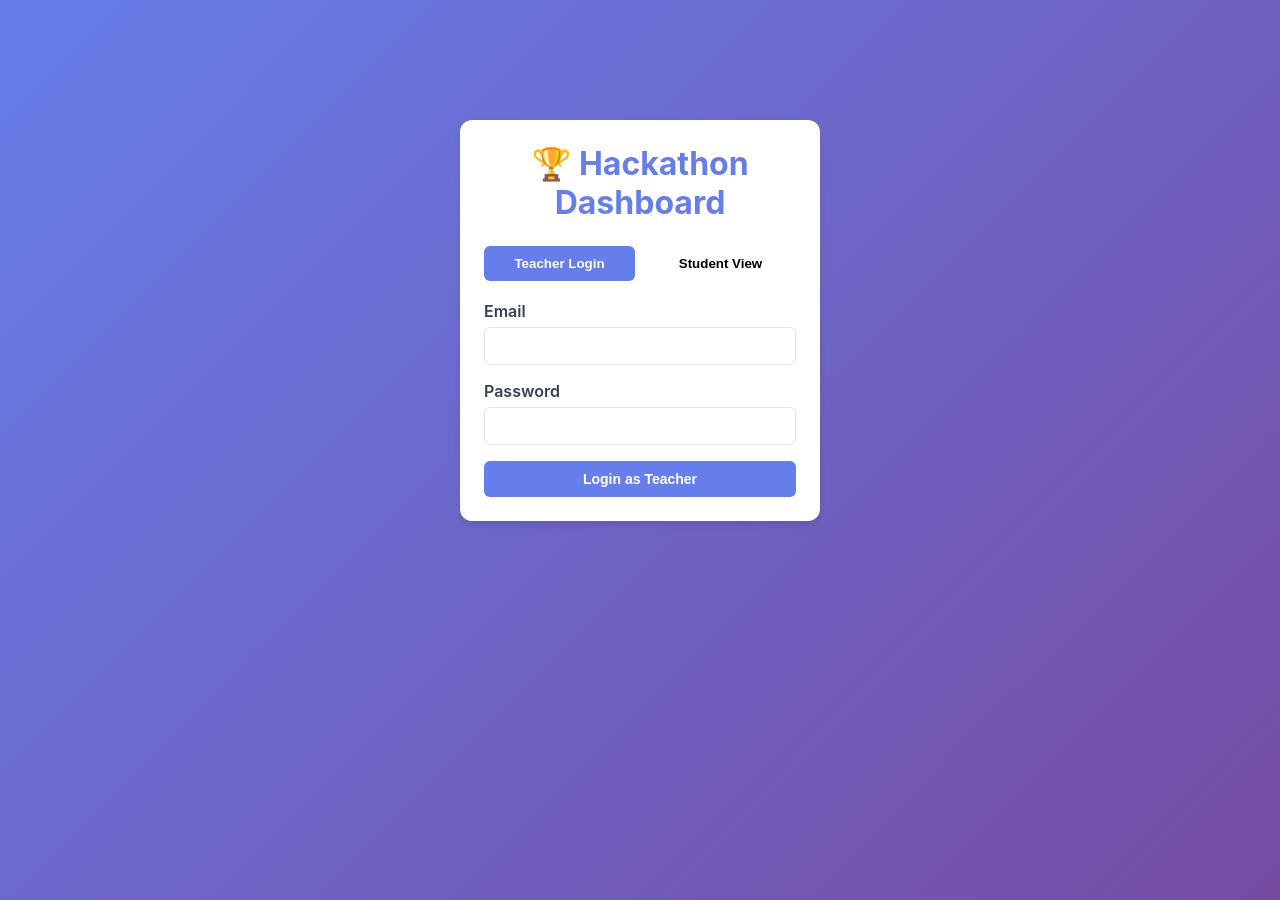
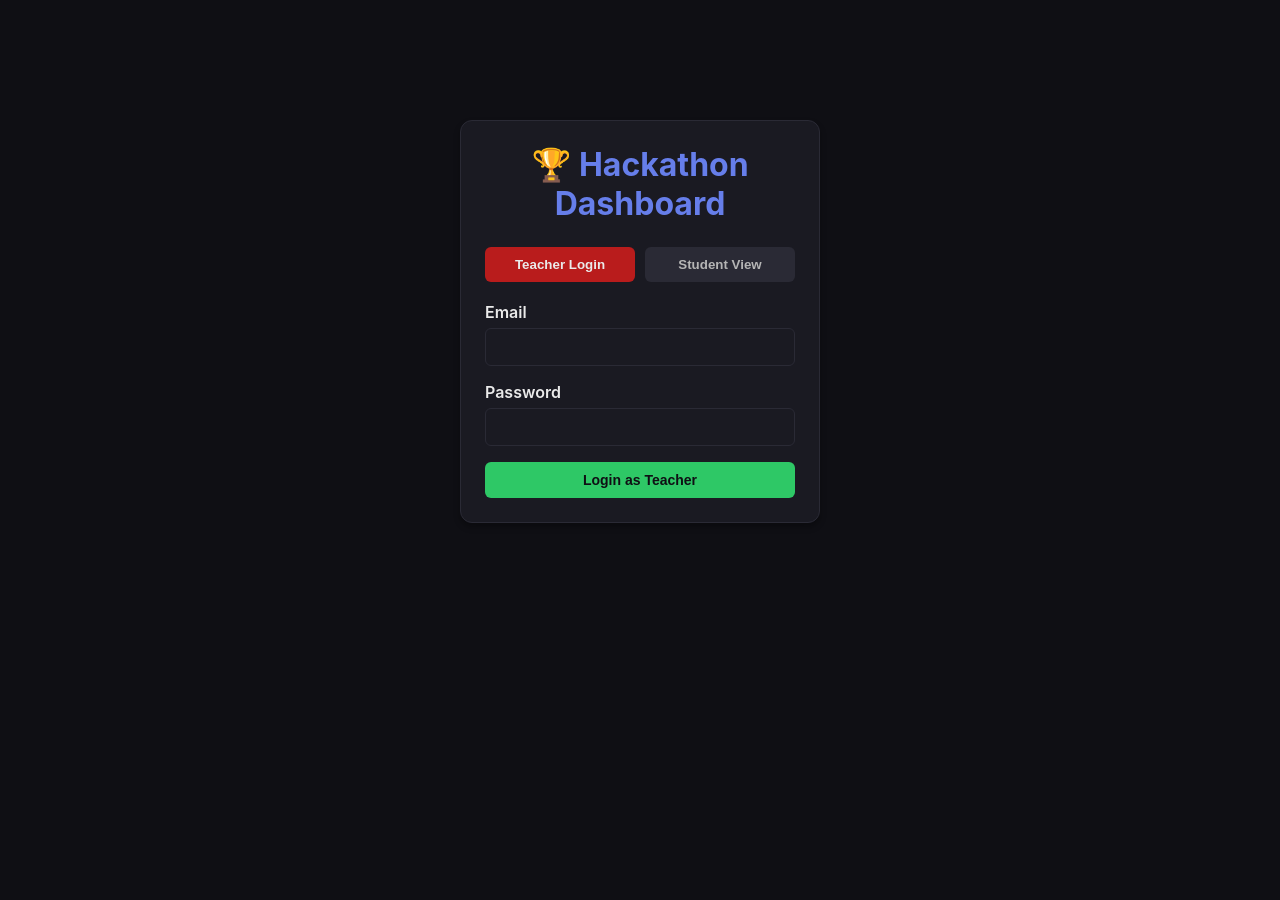
Before and after one commit to sailendrakondapalli/adhrithadashboard, a React (Vite) app in the folder frontend/: page /login in a window 1280 px wide. Built offline with nearby package versions, Linux system fonts and the light colour scheme; no server answers; the HTML template or start-up script is replaced by a standard one.

Commit message:
Apply Aadhrita Hack24 royal dark theme with crimson and gold accents

```diff
--- a/frontend/src/index.css
+++ b/frontend/src/index.css
@@ -6,8 +6,9 @@
 
 body {
   font-family: -apple-system, BlinkMacSystemFont, 'Segoe UI', 'Roboto', sans-serif;
-  background: linear-gradient(135deg, #667eea 0%, #764ba2 100%);
+  background: #0F0F14;
   min-height: 100vh;
+  color: #EAEAEA;
 }
 
 .container {
@@ -23,11 +24,12 @@ body {
 }
 
 .card {
-  background: white;
+  background: #1A1A22;
   border-radius: 12px;
   padding: 24px;
-  box-shadow: 0 4px 6px rgba(0, 0, 0, 0.1);
+  box-shadow: 0 4px 6px rgba(0, 0, 0, 0.3);
   margin-bottom: 20px;
+  border: 1px solid #2A2A35;
 }
 
 @media (max-width: 768px) {
@@ -55,21 +57,23 @@ body {
 }
 
 .btn-primary {
-  background: #667eea;
-  color: white;
+  background: #2EC866;
+  color: #0F0F14;
+  font-weight: 600;
 }
 
 .btn-primary:hover {
-  background: #5568d3;
+  background: #26b359;
 }
 
 .btn-secondary {
-  background: #e2e8f0;
-  color: #334155;
+  background: #2A2A35;
+  color: #EAEAEA;
+  border: 1px solid #2A2A35;
 }
 
 .btn-secondary:hover {
-  background: #cbd5e1;
+  background: #3A3A45;
 }
 
 .form-group {
@@ -80,7 +84,7 @@ body {
   display: block;
   margin-bottom: 6px;
   font-weight: 600;
-  color: #334155;
+  color: #EAEAEA;
 }
 
 .form-group input,
@@ -88,31 +92,28 @@ body {
 .form-group textarea {
   width: 100%;
   padding: 10px;
-  border: 1px solid #e2e8f0;
+  border: 1px solid #2A2A35;
   border-radius: 6px;
   font-size: 14px;
+  background: #1A1A22;
+  color: #EAEAEA;
 }
 
 .form-group input:focus,
 .form-group select:focus,
 .form-group textarea:focus {
   outline: none;
-  border-color: #667eea;
+  border-color: #2EC866;
 }
 
 .top-3 {
-  background: linear-gradient(135deg, #ffd700 0%, #ffed4e 100%);
+  background: linear-gradient(135deg, #C9A227 0%, #B91C1C 100%);
   animation: pulse 2s infinite;
 }
 
 @keyframes pulse {
   0%, 100% { transform: scale(1); }
   50% { transform: scale(1.02); }
-}
-
-.table-responsive {
-  overflow-x: auto;
-  -webkit-overflow-scrolling: touch;
 }
 
 .leaderboard-table {
@@ -125,14 +126,22 @@ body {
 .leaderboard-table td {
   padding: 12px;
   text-align: left;
-  border-bottom: 1px solid #e2e8f0;
+  border-bottom: 1px solid #2A2A35;
 }
 
 .leaderboard-table th {
-  background: #f8fafc;
+  background: #2A2A35;
   font-weight: 600;
-  color: #334155;
+  color: #EAEAEA;
   white-space: nowrap;
+}
+
+.leaderboard-table td {
+  color: #B5B5B5;
+}
+
+.leaderboard-table td strong {
+  color: #EAEAEA;
 }
 
 @media (max-width: 768px) {
@@ -144,15 +153,20 @@ body {
 }
 
 .navbar {
-  background: white;
+  background: #1A1A22;
   padding: 16px 24px;
-  box-shadow: 0 2px 4px rgba(0, 0, 0, 0.1);
+  box-shadow: 0 2px 4px rgba(0, 0, 0, 0.3);
   display: flex;
   justify-content: space-between;
   align-items: center;
   margin-bottom: 20px;
   flex-wrap: wrap;
   gap: 10px;
+  border-bottom: 2px solid #B91C1C;
+}
+
+.navbar h2 {
+  color: #EAEAEA;
 }
 
 @media (max-width: 768px) {
@@ -175,18 +189,19 @@ body {
 .tab {
   padding: 10px 20px;
   border: none;
-  background: white;
+  background: #2A2A35;
   border-radius: 6px;
   cursor: pointer;
   font-weight: 600;
   transition: all 0.3s;
   flex: 1;
   min-width: 100px;
+  color: #B5B5B5;
 }
 
 .tab.active {
-  background: #667eea;
-  color: white;
+  background: #B91C1C;
+  color: #EAEAEA;
 }
 
 @media (max-width: 768px) {
@@ -246,7 +261,7 @@ body {
   left: 0;
   right: 0;
   bottom: 0;
-  background: rgba(0, 0, 0, 0.7);
+  background: rgba(15, 15, 20, 0.9);
   display: flex;
   align-items: center;
   justify-content: center;
@@ -255,13 +270,18 @@ body {
 }
 
 .modal-content {
-  background: white;
+  background: #1A1A22;
   border-radius: 12px;
   padding: 24px;
   max-width: 500px;
   width: 100%;
   max-height: 90vh;
   overflow-y: auto;
+  border: 1px solid #2A2A35;
+}
+
+.modal-content h3 {
+  color: #EAEAEA;
 }
 
 @media (max-width: 768px) {
@@ -272,10 +292,37 @@ body {
 
 /* Danger Button */
 .btn-danger {
-  background: #dc3545;
-  color: white;
+  background: #B91C1C;
+  color: #EAEAEA;
 }
 
 .btn-danger:hover {
-  background: #c82333;
+  background: #991515;
 }
+
+/* Aadhrita Theme Accents */
+h1, h2, h3 {
+  color: #EAEAEA;
+}
+
+p {
+  color: #B5B5B5;
+}
+
+.accent-crimson {
+  color: #B91C1C;
+}
+
+.accent-gold {
+  color: #C9A227;
+}
+
+.accent-green {
+  color: #2EC866;
+}
+
+/* Table responsive wrapper */
+.table-responsive {
+  overflow-x: auto;
+  -webkit-overflow-scrolling: touch;
+}
```
